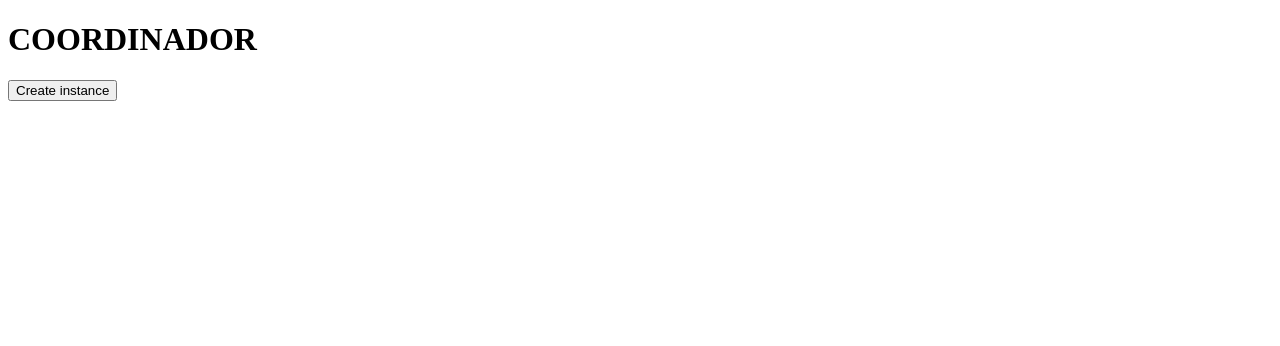
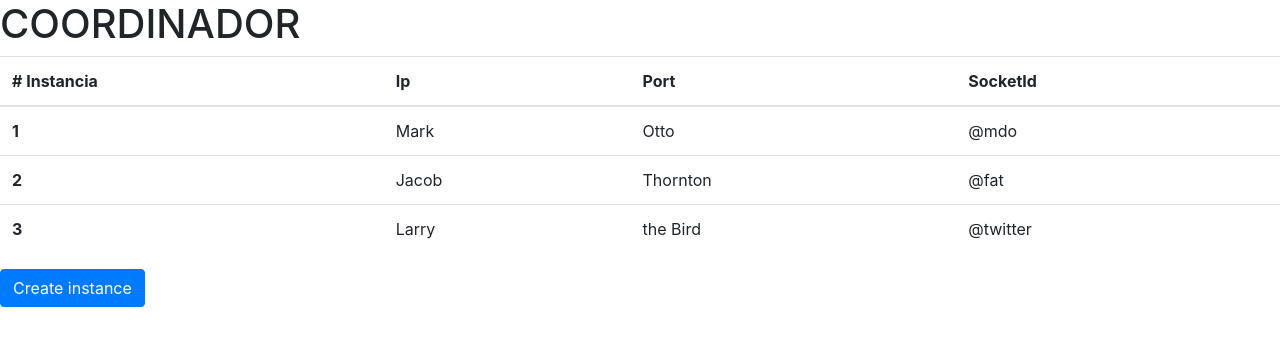
Before and after one commit to drox13/lab4_SD_Berkeley_Coordinador, a website: page public/index.html in a window 1280 px wide. Drawn offline with nearby package versions, Linux system fonts and the light colour scheme.

Commit message:
se agrego tabla en interfaz (agregar datos)

```diff
--- a/public/index.html
+++ b/public/index.html
@@ -5,12 +5,45 @@
     <meta http-equiv='X-UA-Compatible' content='IE=edge'>
     <title>Page Title</title>
     <meta name='viewport' content='width=device-width, initial-scale=1'>
+    <link rel="stylesheet" href="https://cdn.jsdelivr.net/npm/bootstrap@4.5.3/dist/css/bootstrap.min.css" integrity="sha384-TX8t27EcRE3e/ihU7zmQxVncDAy5uIKz4rEkgIXeMed4M0jlfIDPvg6uqKI2xXr2" crossorigin="anonymous">
+    <script src="https://cdn.jsdelivr.net/npm/bootstrap@4.5.3/dist/js/bootstrap.bundle.min.js" integrity="sha384-ho+j7jyWK8fNQe+A12Hb8AhRq26LrZ/JpcUGGOn+Y7RsweNrtN/tE3MoK7ZeZDyx" crossorigin="anonymous"></script>
     <script src='js/client.js'></script>
 </head>
 <body>
     <h1>COORDINADOR</h1>
 
-    <button class="button" onclick="sendRequestNewInstance()">
+    <table class="table">
+        <thead>
+          <tr>
+            <th scope="col"># Instancia</th>
+            <th scope="col">Ip</th>
+            <th scope="col">Port</th>
+            <th scope="col">SocketId</th>
+          </tr>
+        </thead>
+        <tbody>
+          <tr>
+            <th scope="row">1</th>
+            <td>Mark</td>
+            <td>Otto</td>
+            <td>@mdo</td>
+          </tr>
+          <tr>
+            <th scope="row">2</th>
+            <td>Jacob</td>
+            <td>Thornton</td>
+            <td>@fat</td>
+          </tr>
+          <tr>
+            <th scope="row">3</th>
+            <td>Larry</td>
+            <td>the Bird</td>
+            <td>@twitter</td>
+          </tr>
+        </tbody>
+      </table>
+
+    <button type="button" class="btn btn-primary" class="button" onclick="sendRequestNewInstance()">
         <span class="button_text">Create instance</span>
         <span class="button_icon">
             <ion-icon name="duplicate-outline"></ion-icon>
```
